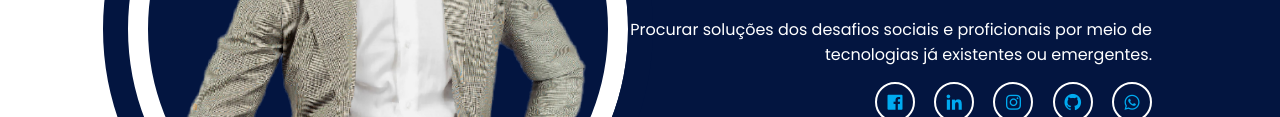
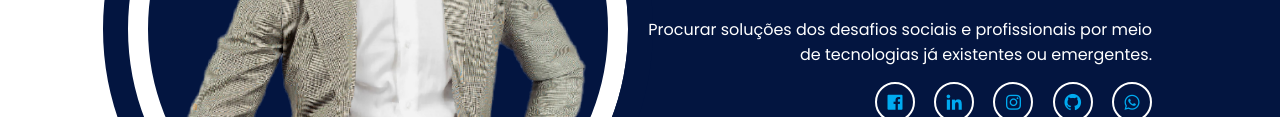
Before and after one commit to Carlos18Capitao/portf, a plain HTML site: page index.html in a window 1280 px wide. Shown: the part 371-488 px from the top of the page. Drawn offline with nearby package versions, Linux system fonts and the light colour scheme.

Commit message:
correção da palabra proficional

```diff
--- a/index.html
+++ b/index.html
@@ -30,7 +30,7 @@
             <h1>Carlos Capitão</h1>
             <h3>Ciências da Computação</h3>
             <p>
-                Procurar soluções dos desafios sociais e proficionais por meio
+                Procurar soluções dos desafios sociais e profissionais por meio
                 de tecnologias já existentes ou emergentes.
             </p>
 
```
